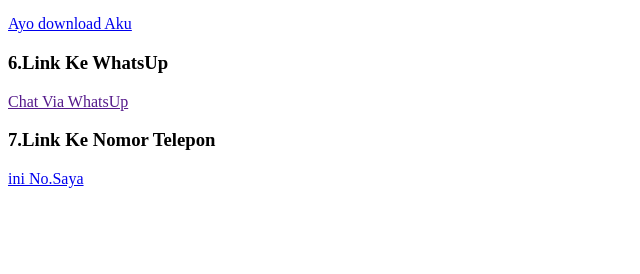
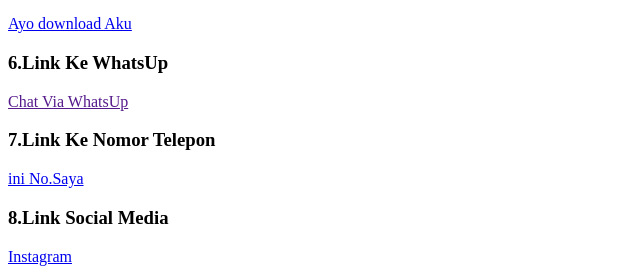
Before and after one commit to Rafreaks06/1124160189-Tugas-03, a plain HTML site: page index.html in a window 1280 px wide. Shown: the part 979-1253 px from the top of the page, without its empty margins (0-640 px from the left). Before the commit the page ends 1175 px from the top, so only its background shows below. Drawn offline with Linux system fonts and the light colour scheme.

Commit message:
Soal Ke-8

```diff
--- a/index.html
+++ b/index.html
@@ -46,6 +46,9 @@
         <h3>7.Link Ke Nomor Telepon</h3>
         <a href="tel:081223656546">ini No.Saya</a>
     </section>
-
+    <section>
+        <h3>8.Link Social Media</h3>
+        <a href="https://www.instagram.com/">Instagram</a>
+    </section>
 </body>
 </html>
```
